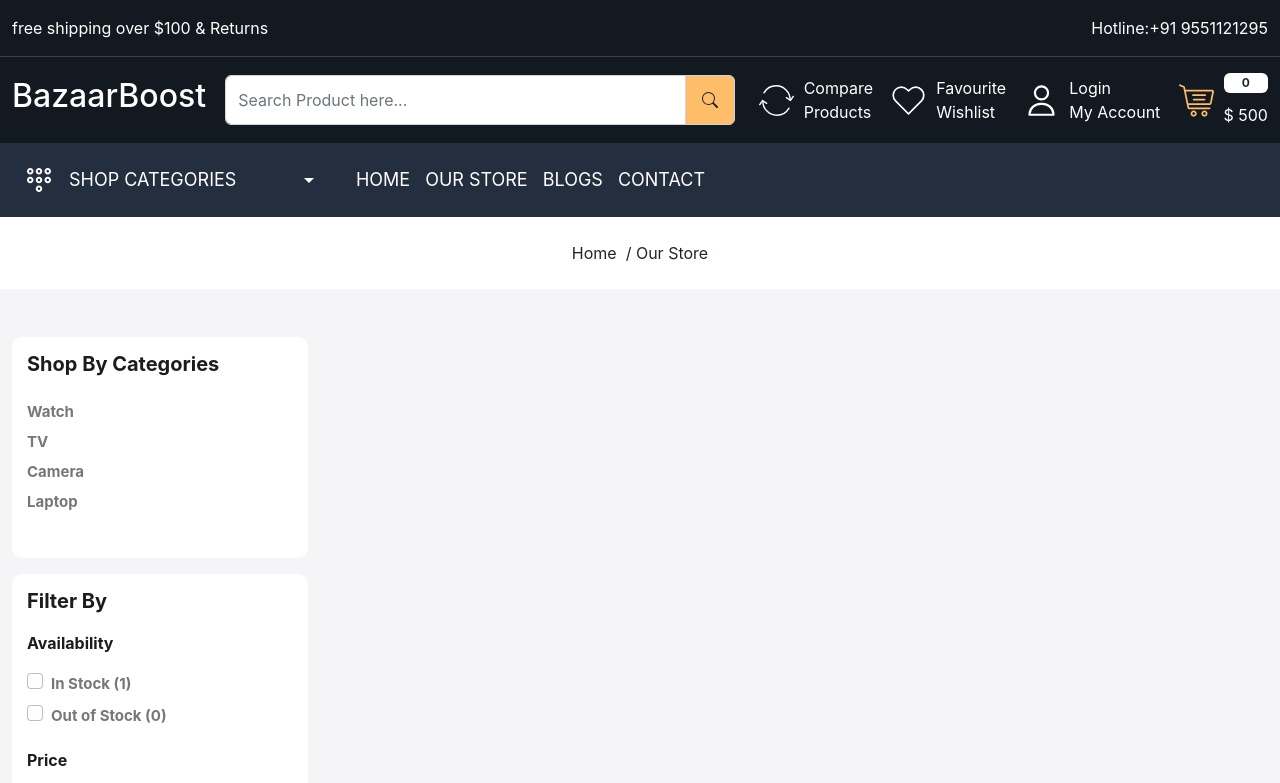
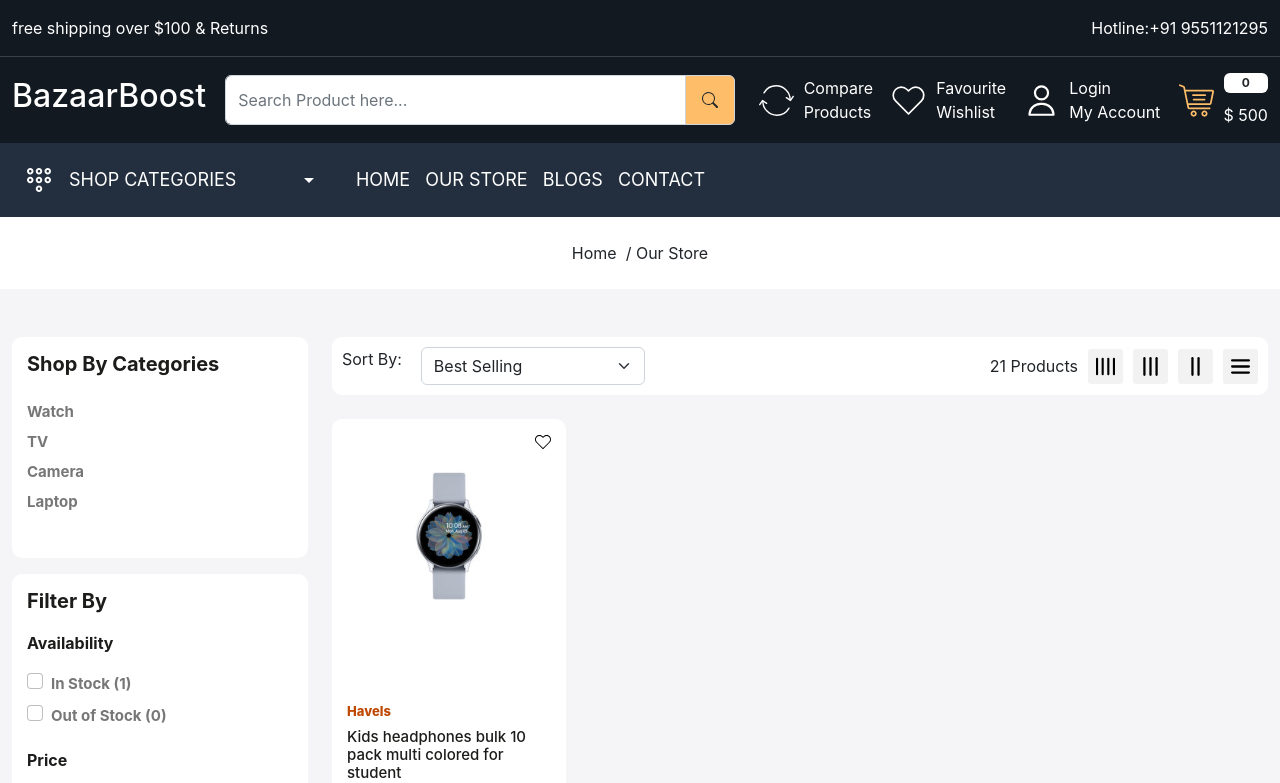
Before and after one commit to bharatgl/BazaarBoost, a React (Create React App) app: page /store in a window 1280 px wide. Shown: the top 783 px of the page. Built offline with nearby package versions, Linux system fonts and the light colour scheme.

Commit message:
feat : created card and sortby option

```diff
--- a/src/App.css
+++ b/src/App.css
@@ -446,6 +446,20 @@
 .random-products:first-child {
   border-bottom: 1px solid var(--color-ededed);
 }
+
+.filter-sort-grid {
+  padding: 10px;
+  background-color: white;
+  border-radius: 10px;
+}
+
+.grid img {
+  height: 35px;
+  width: 35px;
+  background-color: #f2f2f2;
+  padding: 8px;
+  border-radius: 3px;
+}
 /*Our store ends here  */
 
 /* Home Page Ends */
--- a/src/pages/OurStore.js
+++ b/src/pages/OurStore.js
@@ -1,9 +1,17 @@
-import React from "react";
+import React, { useState } from "react";
 import ReactStars from "react-rating-stars-component";
 import BreadCrumb from "../components/BreadCrumb";
 import Meta from "../components/Meta";
+import ProductCard from "../components/ProductCard";
 
 const OurStore = () => {
+  const [grid, setGird] = useState(4);
+
+  const gridSetter = (i) => {
+    setGird(i);
+  };
+  alert(grid);
+
   return (
     <>
       <Meta title={"Our Store"} />
@@ -227,7 +235,81 @@
                 </div>
               </div>
             </div>
-            <div className="col-9"></div>
+            <div className="col-9">
+              <div className="filter-sort-grid mb-4">
+                <div className="d-flex justify-content-between align-items-center">
+                  <div className="d-flex alig-items-center gap-10">
+                    <p className="mb-0 d-block " style={{ width: "100px" }}>
+                      Sort By:
+                    </p>
+                    <select name="" id="" className="form-control form-select">
+                      <option value="manual">Featured</option>
+                      <option value="best-selling" selected="selected">
+                        Best Selling
+                      </option>
+                      <option value="title-ascending">
+                        Alphabetically, A-Z
+                      </option>
+                      <option value="title-descending">
+                        Alphabetically, A-Z
+                      </option>
+                      <option value="price-ascending">
+                        Price, low to high
+                      </option>
+                      <option value="price-descending">
+                        Price, high to low
+                      </option>
+                      <option value="created-descending">
+                        Date, old to new
+                      </option>
+                      <option value="created-descending">
+                        Date, new to old
+                      </option>
+                    </select>
+                  </div>
+                  <div className="d-flex align-items-center gap-10">
+                    <p className="totalproducts mb-0">21 Products</p>
+                    <div className="d-flex gap-10 align-items-center grid">
+                      <img
+                        onClick={() => {
+                          setGird(4);
+                        }}
+                        src="images/gr4.svg"
+                        className="d-block img-fluid"
+                        alt="grid"
+                      />
+                      <img
+                        onClick={() => {
+                          setGird(3);
+                        }}
+                        src="images/gr3.svg"
+                        className="d-block img-fluid"
+                        alt="grid"
+                      />
+                      <img
+                        onClick={() => {
+                          setGird(2);
+                        }}
+                        src="images/gr2.svg"
+                        className="d-block img-fluid"
+                        alt="grid"
+                      />
+                      <img
+                        onClick={() => {
+                          setGird(1);
+                        }}
+                        src="images/gr.svg"
+                        className="d-block img-fluid"
+                        alt="grid"
+                      />
+                    </div>
+                  </div>
+                </div>
+              </div>
+              <div className="products-list pb-5">
+                <ProductCard grid={grid} />
+              </div>
+            </div>
           </div>
         </div>
       </div>
```
